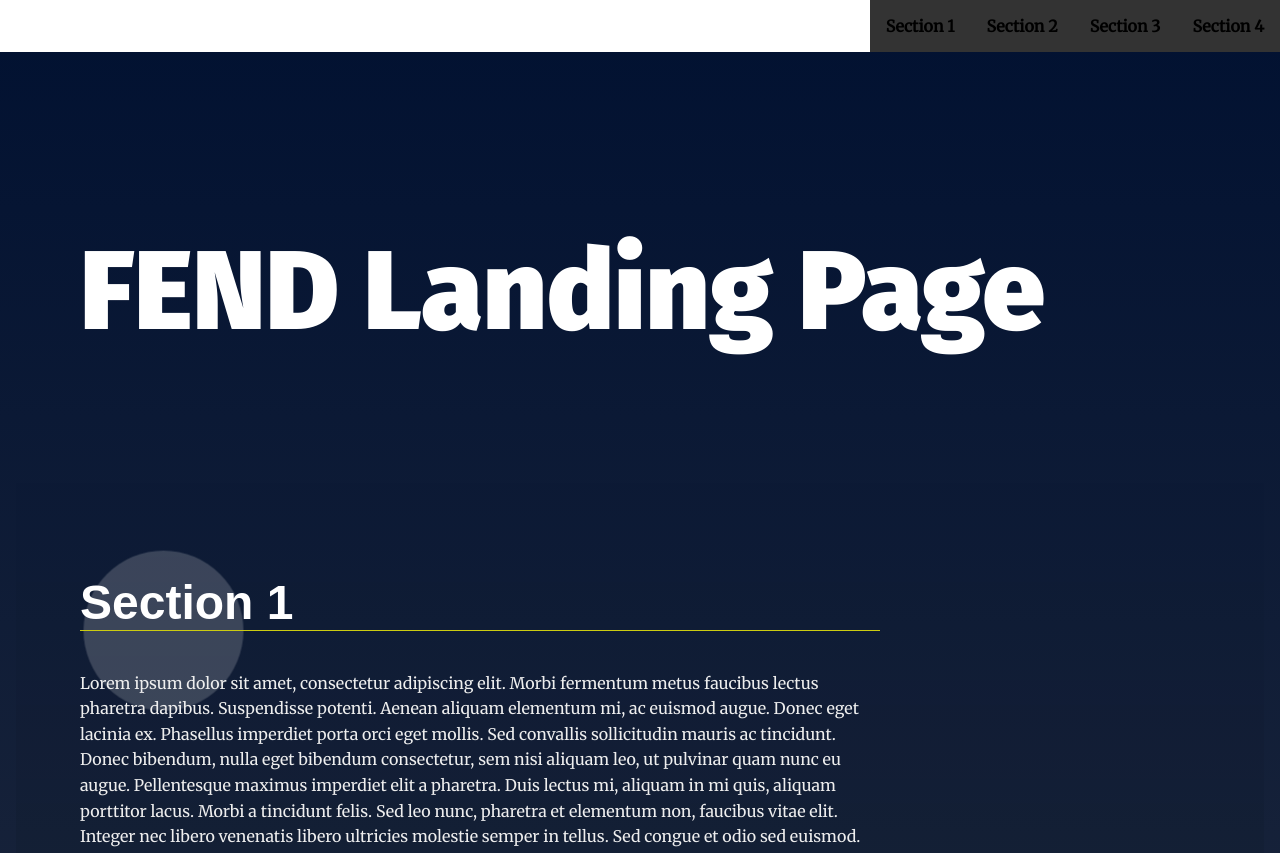
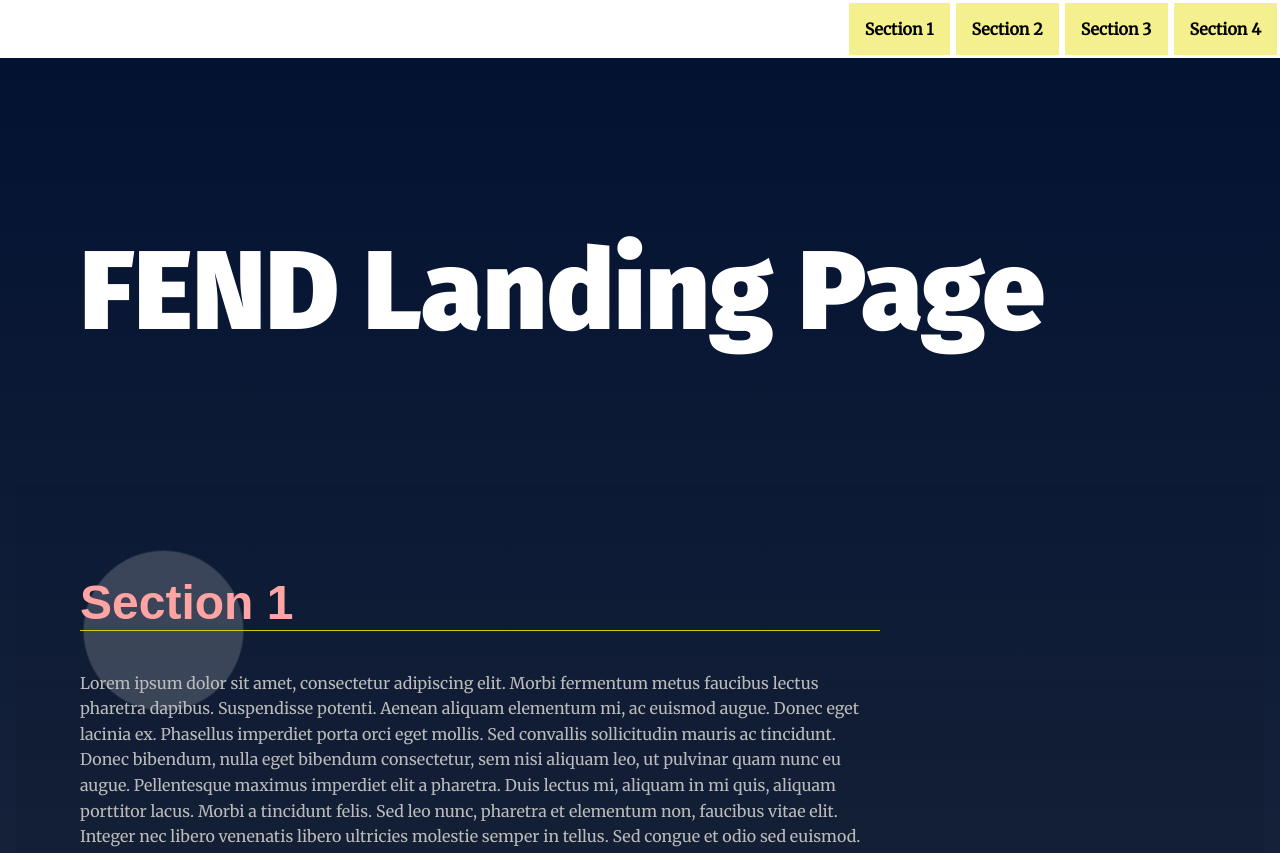
Before and after one commit to roylanpais/FEND_landingpage, a plain HTML site: page index.html in a window 1280 px wide. Shown: the top 853 px of the page. Drawn offline with Linux system fonts and the light colour scheme.

Commit message:
added section navigation js

```diff
--- a/css/styles.css
+++ b/css/styles.css
@@ -6,7 +6,6 @@ body {
     font-family: 'Merriweather', serif;
     color: #fff;
 }
-
 
 /* Typeography General*/
 h1 {
@@ -26,12 +25,12 @@ h2 {
     border-bottom: 1px solid #cc1;
     font-family: 'Oxygen', Sans-Serif;
     font-size: 3em;
-    color: #fff;
+    color: #ffa3a3;
 }
 
 p {
     line-height: 1.6em;
-    color: #eee;
+    color: #bbbbbb;
 }
 
 /* ---- Layout Rules ---- */
@@ -60,7 +59,7 @@ section {
 }
 
 .navbar__menu .selected {
-    background: #333;
+    background: #f4f08d;
     color: #fff;
 }
 
@@ -73,6 +72,7 @@ section {
 
 .navbar__menu li {
     display: inline-block;
+    padding: 3px;
 }
 
 .navbar__menu .menu__link {
@@ -80,11 +80,11 @@ section {
     padding: 1em;
     font-weight: bold;
     text-decoration: none;
-    color: #000;
+    color: #000000;
 }
 
 .navbar__menu .menu__link:hover {
-    background: #333;
+    background: #b6b6b6;
     color: #fff;
     transition: ease 0.3s all;
 }
@@ -100,7 +100,7 @@ section {
 
 /* Footer Styles */
 .page__footer {
-    background: #000;
+    background: #605e5f;
     padding: 3em;
     color: #fff;
 }
--- a/js/app.js
+++ b/js/app.js
@@ -1,125 +1,99 @@
-
-/**
- * Comments should be present at the beginning of each procedure and class.
- * Great to have comments before crucial code sections within the procedure.
-*/
-
-/**
- * Define Global Variables
- *
-*/
-// selects all sections, hide variable used to hide the navigation bar
+// Define Global Variables
 const sections = document.querySelectorAll('section');
 const menu = document.getElementById("navbar__list");
 const topButton = document.getElementById('top-button');
-var hide;
+let hide;
 
-
-/**
- * End Global Variables
- * Start Helper Functions
- *
-*/
-// this function return the visible height of the section in the viewport
+// Build the navigation menu
+function buildNav() {
+    const fragment = document.createDocumentFragment();
+    for (const section of sections) {
+      const li = document.createElement('li');
+      const anchor = document.createElement('a');
+      anchor.href = `#${section.id}`;
+      anchor.className = "menu__link";
+      anchor.setAttribute('data-id', section.id);
+      anchor.textContent = section.getAttribute('data-nav');
+      li.appendChild(anchor);
+      fragment.appendChild(li);
+    }
+    menu.appendChild(fragment);
+  }
+// Helper function to get the visible height of a section in the viewport
 function getVisibleHeight(element) {
-    const windowHeight = (window.innerHeight || document.documentElement.clientHeight);
+    const windowHeight = window.innerHeight || document.documentElement.clientHeight;
     const box = element.getBoundingClientRect();
     const top = Math.min(Math.max(box.top, 0), windowHeight);
     const bottom = Math.min(Math.max(box.bottom, 0), windowHeight);
     return bottom - top;
   }
 
+  // Add class 'active' to section when near top of viewport
+  function scrollHandler() {
+    // Make the navbar visible
+    menu.classList.remove('hidden');
 
-/**
- * End Helper Functions
- * Begin Main Functions
- *
-*/
+    let maxVisibleHeight = 0;
+    let activeSection = sections[0];
 
-// build the nav
-function buildNav(){
-    const fragment = document.createDocumentFragment();
-    for (let sec of sections) {
-        const li = document.createElement('li');
-        const anchor = document.createElement('a');
-        anchor.href = '#' + sec.id;
-        anchor.className = "menu__link";
-        anchor.setAttribute('data-id', sec.id);
-        anchor.textContent = sec.getAttribute('data-nav');
-        li.appendChild(anchor);
-        fragment.appendChild(li);
-    }
-    menu.appendChild(fragment);
-}
-
-// Add class 'active' to section when near top of viewport
-
-buildNav();
-
-function scrollHandler() {
-    // make the navbar hidden
-    menu.classList.remove('hidden');
-    // loop over sections and get the section that has the max visible height
-    let mx = 0;
-    let active = sections[0];
-    for (let sec of sections) {
-        let height = getVisibleHeight(sec);
-        if (height > mx) {
-            mx = height;
-            active = sec;
-        } else if (height < mx) {
-            // all of the next sections will be less in height, so break
-            break;
-        }
-    }
-    for (const sec of sections) {
-        if (getVisibleHeight(sec) < mx && sec.classList.contains('your-active-class')) {
-            sec.classList.remove('your-active-class');
-            let link = document.querySelector('a[data-id='+sec.id+']');
-            link.classList.remove('selected');
-        } else if (getVisibleHeight(sec) == mx && !sec.classList.contains('your-active-class')) {
-            sec.classList.add('your-active-class');
-            let link = document.querySelector('a[data-id='+sec.id+']');
-            link.classList.add('selected');
+    for (const section of sections) {
+      const height = getVisibleHeight(section);
+      if (height > maxVisibleHeight) {
+        maxVisibleHeight = height;
+        activeSection = section;
+      } else if (height < maxVisibleHeight) {
+        break; // All subsequent sections will have less height, so break the loop
       }
     }
 
-    // hide navigation bar when not scrolling
-    window.clearTimeout(hide);
+    for (const section of sections) {
+      const sectionVisibleHeight = getVisibleHeight(section);
+      const link = document.querySelector(`a[data-id="${section.id}"]`);
+      const isActive = sectionVisibleHeight === maxVisibleHeight;
+      section.classList.toggle('your-active-class', isActive);
+      link.classList.toggle('selected', isActive);
+    }
+
+    // Hide navigation bar when not scrolling
+    clearTimeout(hide);
     hide = setTimeout(() => {
       menu.classList.add("hidden");
     }, 3000);
 
-    // add top button when the window is not at the top
-    if (document.body.scrollTop > 300 || document.documentElement.scrollTop > 300) {
-        topButton.classList.add('show');
-    } else {
-        topButton.classList.remove('show');
+    // Show top button when the window is not at the top
+    topButton.classList.toggle('show', (document.documentElement.scrollTop > 300));
+  }
+
+  // Scroll to section on link click
+  function scrollToSection(evt) {
+    const link = evt.target;
+    if (link.nodeName !== 'A') return;
+
+    evt.preventDefault();
+    const element = document.getElementById(link.getAttribute('data-id'));
+    const offsetTop = element.offsetTop;
+    const duration = 1000; // Adjust the duration as desired
+    const startingY = window.pageYOffset;
+    const diff = offsetTop - startingY;
+    let start;
+
+    function step(timestamp) {
+      if (!start) start = timestamp;
+      const time = timestamp - start;
+      const percentage = Math.min(time / duration, 1);
+      window.scrollTo(0, startingY + diff * percentage);
+
+      if (time < duration) {
+        window.requestAnimationFrame(step);
       }
     }
 
-// Scroll to anchor ID using scrollTO event
-function scrollToSection(evt) {
-    const link = evt.target;
-    if (link.nodeName == 'A') {
-        evt.preventDefault();
-        const element = document.getElementById(link.getAttribute('data-id'));
-        element.scrollIntoView({behavior:"smooth"});
-    }
+    window.requestAnimationFrame(step);
   }
 
+// Build the navigation menu
+buildNav();
 
-
-/**
- * End Main Functions
- * Begin Events
- *
-*/
-
-// Build menu
-
-// Scroll to section on link click
+// Add event listeners
 menu.addEventListener('click', scrollToSection);
-
-// Set sections as active
 window.addEventListener("scroll", scrollHandler);
```
Lines whose indentation alone changed are shown as unchanged.
